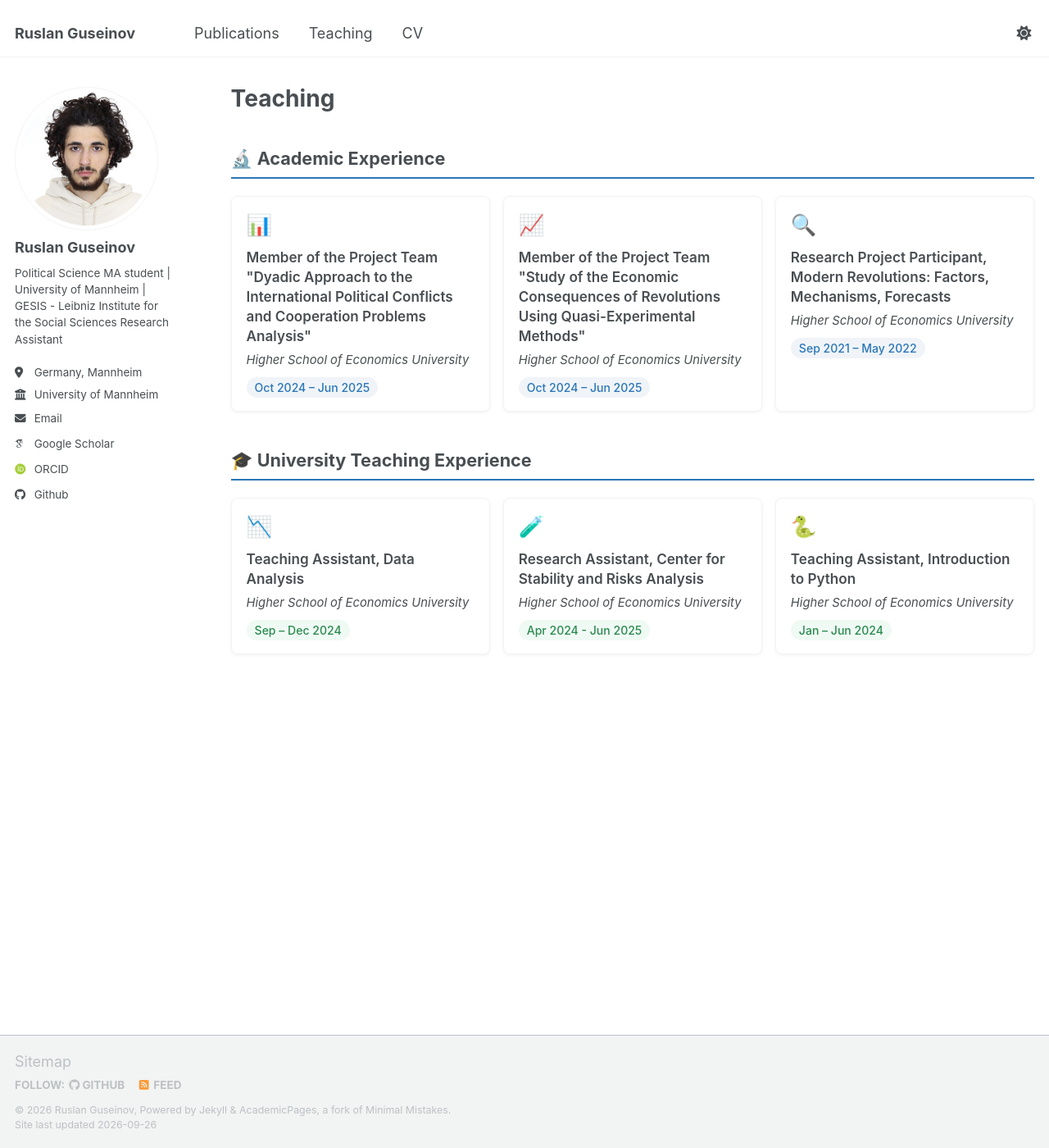
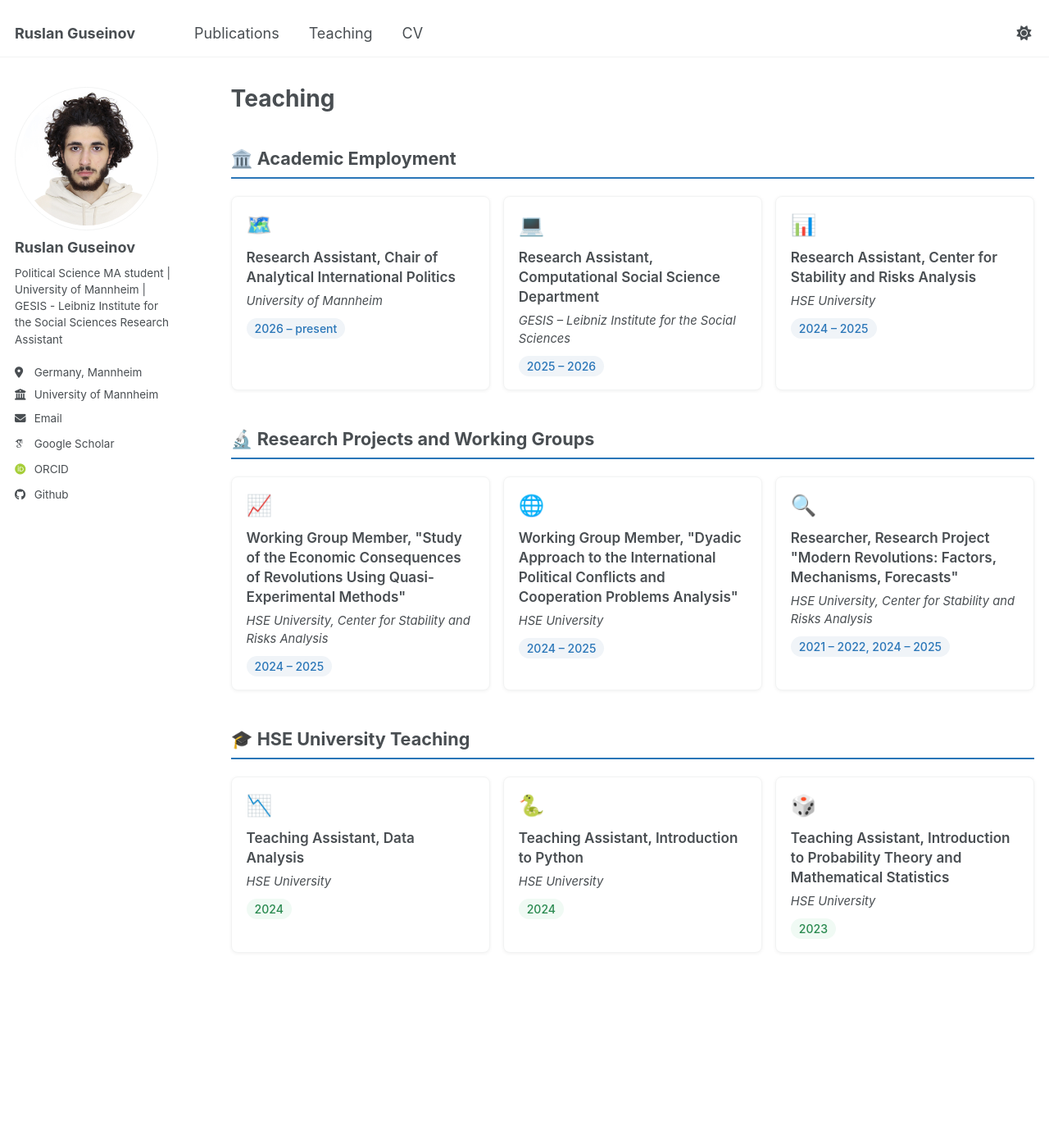
Before and after one commit to rguseinov/rguseinov.github.io, a Jekyll site: the page built from _pages/teaching.md, in a window 1280 px wide and 1400 px high. Shown: the whole window at 82% size. Built offline with Jekyll 4.4.1, drawn with Linux system fonts in a browser that asks for light colours; some web fonts are replaced.

Commit message:
Match the Teaching page to the CV
List academic employment, selected research projects and working groups, and HSE University teaching positions from the CV.

```diff
--- a/_pages/teaching.md
+++ b/_pages/teaching.md
@@ -63,54 +63,80 @@ author_profile: true
 }
 </style>
 
-<div class="section-title">🔬 Academic Experience</div>
+<div class="section-title">🏛️ Academic Employment</div>
 <div class="cards-grid">
 
   <div class="card">
-    <div class="card-icon">📊</div>
-    <div class="card-title">Member of the Project Team "Dyadic Approach to the International Political Conflicts and Cooperation Problems Analysis"</div>
-    <div class="card-org">Higher School of Economics University</div>
-    <span class="card-badge">Oct 2024 – Jun 2025</span>
+    <div class="card-icon">🗺️</div>
+    <div class="card-title">Research Assistant, Chair of Analytical International Politics</div>
+    <div class="card-org">University of Mannheim</div>
+    <span class="card-badge">2026 – present</span>
   </div>
 
   <div class="card">
+    <div class="card-icon">💻</div>
+    <div class="card-title">Research Assistant, Computational Social Science Department</div>
+    <div class="card-org">GESIS – Leibniz Institute for the Social Sciences</div>
+    <span class="card-badge">2025 – 2026</span>
+  </div>
+
+  <div class="card">
+    <div class="card-icon">📊</div>
+    <div class="card-title">Research Assistant, Center for Stability and Risks Analysis</div>
+    <div class="card-org">HSE University</div>
+    <span class="card-badge">2024 – 2025</span>
+  </div>
+
+</div>
+
+<div class="section-title">🔬 Research Projects and Working Groups</div>
+<div class="cards-grid">
+
+  <div class="card">
     <div class="card-icon">📈</div>
-    <div class="card-title">Member of the Project Team "Study of the Economic Consequences of Revolutions Using Quasi-Experimental Methods"</div>
-    <div class="card-org">Higher School of Economics University</div>
-    <span class="card-badge">Oct 2024 – Jun 2025</span>
+    <div class="card-title">Working Group Member, "Study of the Economic Consequences of Revolutions Using Quasi-Experimental Methods"</div>
+    <div class="card-org">HSE University, Center for Stability and Risks Analysis</div>
+    <span class="card-badge">2024 – 2025</span>
+  </div>
+
+  <div class="card">
+    <div class="card-icon">🌐</div>
+    <div class="card-title">Working Group Member, "Dyadic Approach to the International Political Conflicts and Cooperation Problems Analysis"</div>
+    <div class="card-org">HSE University</div>
+    <span class="card-badge">2024 – 2025</span>
   </div>
 
   <div class="card">
     <div class="card-icon">🔍</div>
-    <div class="card-title">Research Project Participant, Modern Revolutions: Factors, Mechanisms, Forecasts</div>
-    <div class="card-org">Higher School of Economics University</div>
-    <span class="card-badge">Sep 2021 – May 2022</span>
+    <div class="card-title">Researcher, Research Project "Modern Revolutions: Factors, Mechanisms, Forecasts"</div>
+    <div class="card-org">HSE University, Center for Stability and Risks Analysis</div>
+    <span class="card-badge">2021 – 2022, 2024 – 2025</span>
   </div>
 
 </div>
 
-<div class="section-title">🎓 University Teaching Experience</div>
+<div class="section-title">🎓 HSE University Teaching</div>
 <div class="cards-grid">
 
   <div class="card">
     <div class="card-icon">📉</div>
     <div class="card-title">Teaching Assistant, Data Analysis</div>
-    <div class="card-org">Higher School of Economics University</div>
-    <span class="card-badge green">Sep – Dec 2024</span>
-  </div>
-
-  <div class="card">
-    <div class="card-icon">🧪</div>
-    <div class="card-title">Research Assistant, Center for Stability and Risks Analysis</div>
-    <div class="card-org">Higher School of Economics University</div>
-    <span class="card-badge green">Apr 2024 - Jun 2025</span>
+    <div class="card-org">HSE University</div>
+    <span class="card-badge green">2024</span>
   </div>
 
   <div class="card">
     <div class="card-icon">🐍</div>
     <div class="card-title">Teaching Assistant, Introduction to Python</div>
-    <div class="card-org">Higher School of Economics University</div>
-    <span class="card-badge green">Jan – Jun 2024</span>
+    <div class="card-org">HSE University</div>
+    <span class="card-badge green">2024</span>
+  </div>
+
+  <div class="card">
+    <div class="card-icon">🎲</div>
+    <div class="card-title">Teaching Assistant, Introduction to Probability Theory and Mathematical Statistics</div>
+    <div class="card-org">HSE University</div>
+    <span class="card-badge green">2023</span>
   </div>
 
 </div>
```
